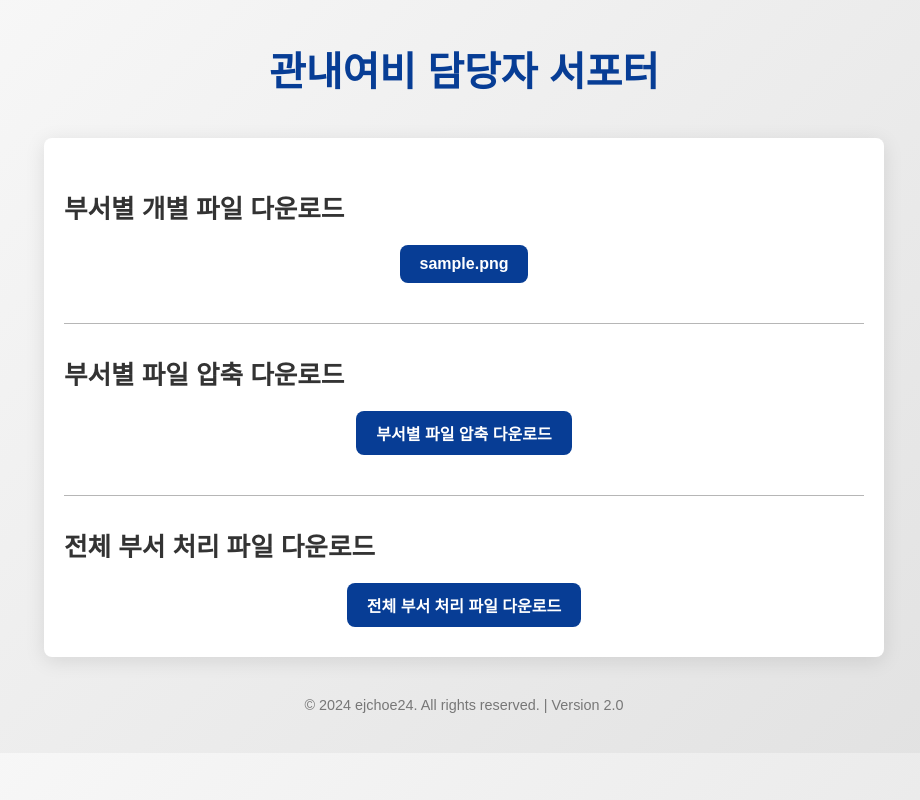
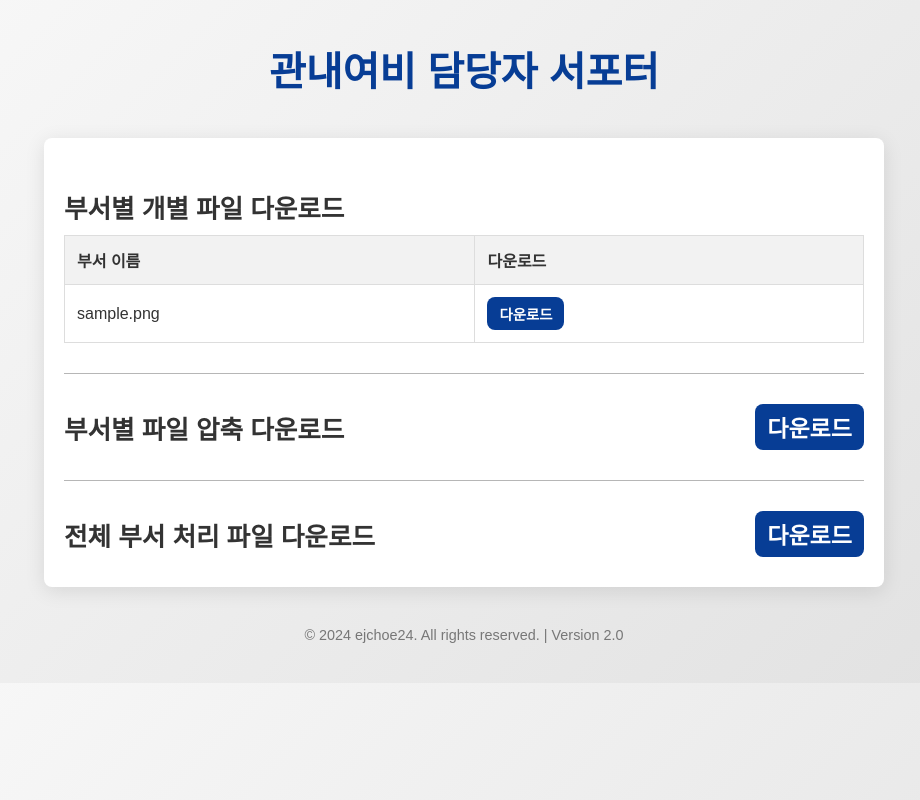
Before and after one commit to eunju-choe/bepa-sup, a Flask app: template templates/trip_result.html in a window 1280 px wide. Shown: the whole page, without its empty margins (176-1096 px from the left). Run offline with Flask 3, Linux system fonts and the light colour scheme; the template is opened without the code that fills it: most values are stand-ins (such as "Sample title", 1, 10 or a date in 2020).

Commit message:
디자인 개선

```diff
--- a/templates/trip_result.html
+++ b/templates/trip_result.html
@@ -23,6 +23,9 @@
             color: #333;
             text-align: justify;
             font-size: 1.6em;
+            display: flex;
+            justify-content: space-between;
+            align-items: center;
         }
         .divider {
             height: 1px;
@@ -36,12 +39,24 @@
             padding: 20px;
             border-radius: 8px;
             box-shadow: 0 4px 20px rgba(0, 0, 0, 0.1);
-            text-align: center;
+        }
+        table {
+            width: 100%;
+            border-collapse: collapse;
+            margin-top: 10px;
+        }
+        th, td {
+            border: 1px solid #ddd;
+            padding: 12px;
+            text-align: left;
+        }
+        th {
+            background-color: #f2f2f2;
+            font-weight: bold;
         }
         a {
             display: inline-block;
-            margin: 10px 0;
-            padding: 10px 20px;
+            padding: 8px 16px;
             color: #fff;
             background-color: #073D95;
             text-decoration: none;
@@ -52,6 +67,10 @@
         a:hover {
             background-color: #004494;
             transform: scale(1.05);
+        }
+        .download-btn {
+            font-size: 0.9em;
+            padding: 6px 12px;
         }
         footer {
             text-align: center;
@@ -65,15 +84,28 @@
     <h1>관내여비 담당자 서포터</h1>
     <div class="container">
         <h2>부서별 개별 파일 다운로드</h2>
-        {% for file in department_files %}
-            <a href="{{ url_for('download_trip_file', file_name=file.split('/')[-1]) }}">{{ file.split('/')[-1] }}</a>
-        {% endfor %}
+        <table>
+            <thead>
+                <tr>
+                    <th>부서 이름</th>
+                    <th>다운로드</th>
+                </tr>
+            </thead>
+            <tbody>
+                {% for file in department_files %}
+                <tr>
+                    <td>{{ file.split('/')[-1] }}</td>
+                    <td><a class="download-btn" href="{{ url_for('download_trip_file', file_name=file.split('/')[-1]) }}">다운로드</a></td>
+                </tr>
+                {% endfor %}
+            </tbody>
+        </table>
         <div class="divider"></div>
-        <h2>부서별 파일 압축 다운로드</h2>
-        <a href="{{ url_for('download_zip', zip_file_name=zip_file_path.split('/')[-1]) }}">부서별 파일 압축 다운로드</a>
+
+        <h2>부서별 파일 압축 다운로드 <a class="download-btn" href="{{ url_for('download_zip', zip_file_name=zip_file_path.split('/')[-1]) }}">다운로드</a></h2>
         <div class="divider"></div>
-        <h2>전체 부서 처리 파일 다운로드</h2>
-        <a href="{{ url_for('download_trip_file', file_name=output_path.split('/')[-1]) }}">전체 부서 처리 파일 다운로드</a>
+
+        <h2>전체 부서 처리 파일 다운로드 <a class="download-btn" href="{{ url_for('download_trip_file', file_name=output_path.split('/')[-1]) }}">다운로드</a></h2>
     </div>
     <footer>
         &copy; 2024 ejchoe24. All rights reserved. | Version 2.0
```
